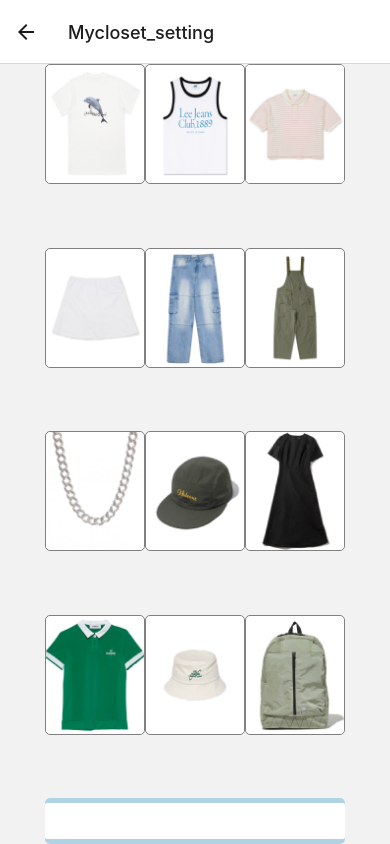
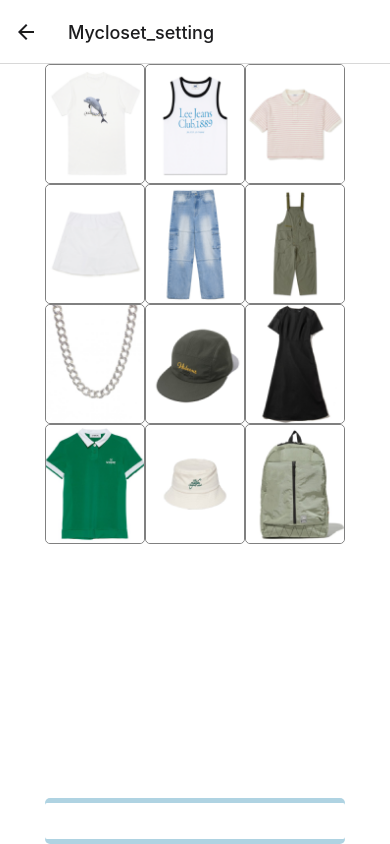
Before and after one commit to MINJI0225/YBIGTA_Cody, a React Native app in the folder MyApp/: screen /Mycloset_setting in a window 390 px wide. Built offline with nearby package versions, Linux system fonts and the light colour scheme.

Commit message:
change 6/15 15:22

```diff
--- a/MyApp/components/ImageButton.js
+++ b/MyApp/components/ImageButton.js
@@ -17,14 +17,12 @@ const ImageButton = props => {
   };
 
   return (
-    <View>
-      <TouchableOpacity
+    <TouchableOpacity
         onPress={onPress}>
         <Image
           style={styles.image}
           source={isClicked ? clickedImg : unclickedImg} />
-      </TouchableOpacity>
-    </View>
+    </TouchableOpacity>
   );
 }
 ImageButton.defaultProps = {
--- a/MyApp/screens/Mycloset_Myclothes.js
+++ b/MyApp/screens/Mycloset_Myclothes.js
@@ -1,31 +1,82 @@
-import React, {useState, useRef} from 'react';
-import { StatusBar } from 'expo-status-bar';
-import { Switch, Image, StyleSheet, Button, View, TouchableOpacity, Text } from "react-native";
+import React, { useState, } from 'react';
+import * as ImagePicker from 'expo-image-picker';
+import { StyleSheet, Image, View, FlatList } from 'react-native';
+import ImageSelectButton from '../components/ImageSelectButton.js';
+import SaveButton from '../components/SaveButton.js';
 import ImageButton from "../components/ImageButton";
 
 
 function Mycloset_Myclothes({navigation}) {
-    const mylink = '../assets/closet/green_poloshirt.png'
-    const myimg = require('../assets/closet/white_tshirt.png');
+  const urlList = [
+    {
+      unclicked : require('../assets/closet/white_tshirt.png'),
+      clicked : require('../assets/closet/clicked.png')
+    },
+    {
+      unclicked : require('../assets/closet/white_sleeveless.png'),
+      clicked : require('../assets/closet/clicked.png')
+    },
+    {
+      unclicked : require('../assets/closet/white_poloshirt.png'),
+      clicked : require('../assets/closet/clicked.png')
+    },
+    {
+      unclicked : require('../assets/closet/white_skirt.png'),
+      clicked : require('../assets/closet/clicked.png')
+    },
+    {
+      unclicked : require('../assets/closet/blue_jean.png'),
+      clicked : require('../assets/closet/clicked.png')
+    },
+    {
+      unclicked : require('../assets/closet/green_overall.png'),
+      clicked : require('../assets/closet/clicked.png')
+    },
+    {
+      unclicked : require('../assets/closet/necklace.png'),
+      clicked : require('../assets/closet/clicked.png')
+    },
+    {
+      unclicked : require('../assets/closet/green_cap.png'),
+      clicked : require('../assets/closet/clicked.png')
+    },
+    {
+      unclicked : require('../assets/closet/black_dress.png'),
+      clicked : require('../assets/closet/clicked.png')
+    },
+    {
+      unclicked : require('../assets/closet/green_poloshirt.png'),
+      clicked : require('../assets/closet/clicked.png')
+    },
+    {
+      unclicked : require('../assets/closet/white_hat.png'),
+      clicked : require('../assets/closet/clicked.png')
+    },
+    {
+      unclicked : require('../assets/closet/green_backpack.png'),
+      clicked : require('../assets/closet/clicked.png')
+    },]
+
     return (
-        <View style={styles.container}>
-            <ImageButton
-              imgurl={myimg} />
-            <Text>{myimg}</Text>
-        </View>
+      <View style={styles.container}>
+        <FlatList
+          data={urlList} // selectedImages 리스트 내의 모든 항목에 대해
+          numColumns={3}
+          renderItem={({item}) => ( // i를 이렇게 render해라
+            <ImageButton unclickedImg={item.unclicked} clickedImg={item.clicked}/>
+          )}
+        />
+        <SaveButton title='저장'/>
+      </View>
     );
 }
 
 const styles = StyleSheet.create({
     container: {
       flex: 1,
-      backgroundColor: '#AFD3E2', // 하늘색 배경
+      backgroundColor: '#FFFFFF', // 하늘색 배경
       alignItems: 'center',
       justifyContent: 'center'
-    },
-    image: {
-      width: 200,
-      height: 200,
     },
   });
 
--- a/MyApp/screens/Mycloset_setting.js
+++ b/MyApp/screens/Mycloset_setting.js
@@ -1,6 +1,5 @@
-import React, {useState} from 'react';
-import { StatusBar } from 'expo-status-bar';
-import { Image, StyleSheet, Button, View, TouchableOpacity, Alert } from "react-native";
+import React from 'react';
+import { StyleSheet, View, FlatList} from "react-native";
 import ImageButton from "../components/ImageButton";
 import SaveButton from "../components/SaveButton";
 
@@ -53,41 +52,18 @@ function Mycloset_setting({navigation}) {
     {
       unclicked : require('../assets/closet/green_backpack.png'),
       clicked : require('../assets/closet/clicked.png')
-      },
+    },]
 
-    ]
     return (
       <View style={styles.container}>
-        <View style={{
-          flexDirection:'col',
-          justifyContent:'center',
-          flex:1,
-        }}>
-          <View style={styles.eachRow}>
-            <ImageButton unclickedImg={urlList[0].unclicked} clickedImg={urlList[0].clicked}/>
-            <ImageButton unclickedImg={urlList[1].unclicked} />
-            <ImageButton unclickedImg={urlList[2].unclicked} />
-          </View>
-
-          <View style={styles.eachRow}>
-            <ImageButton unclickedImg={urlList[3].unclicked} clickedImg={urlList[3].clicked}/>
-            <ImageButton unclickedImg={urlList[4].unclicked} clickedImg={urlList[4].clicked}/>
-            <ImageButton unclickedImg={urlList[5].unclicked} clickedImg={urlList[5].clicked}/>
-          </View>
-
-          <View style={styles.eachRow}>
-            <ImageButton unclickedImg={urlList[6].unclicked} clickedImg={urlList[6].clicked}/>
-            <ImageButton unclickedImg={urlList[7].unclicked} clickedImg={urlList[7].clicked}/>
-            <ImageButton unclickedImg={urlList[8].unclicked} clickedImg={urlList[8].clicked}/>
-          </View>
-
-          <View style={styles.eachRow}>
-            <ImageButton unclickedImg={urlList[9].unclicked} clickedImg={urlList[9].clicked}/>
-            <ImageButton unclickedImg={urlList[10].unclicked} clickedImg={urlList[10].clicked}/>
-            <ImageButton unclickedImg={urlList[11].unclicked} clickedImg={urlList[11].clicked}/>
-          </View>
-        </View>
-        <SaveButton title = "저장" />
+        <FlatList
+          data={urlList} // selectedImages 리스트 내의 모든 항목에 대해
+          numColumns={3}
+          renderItem={({item}) => ( // i를 이렇게 render해라
+            <ImageButton unclickedImg={item.unclicked} clickedImg={item.clicked}/>
+          )}
+        />
+        <SaveButton title='저장'/>
       </View>
     );
 }
@@ -95,20 +71,9 @@ function Mycloset_setting({navigation}) {
 const styles = StyleSheet.create({
     container: {
       flex: 1,
-      backgroundColor: '#FFFFF',
+      backgroundColor: '#FFFFFF',
       alignItems: 'center',
       justifyContent: 'center'
-    },
-    eachRow: {
-      flex:1,
-      flexDirection:'row',
-      justifyContent:'center'
-    },
-    image: {
-      borderRadius: 5,
-      overflow: 'hidden',
-      borderWidth: 1,
-      borderColor: 'grey',
     },
   });
 
```
Lines whose indentation alone changed are shown as unchanged.
